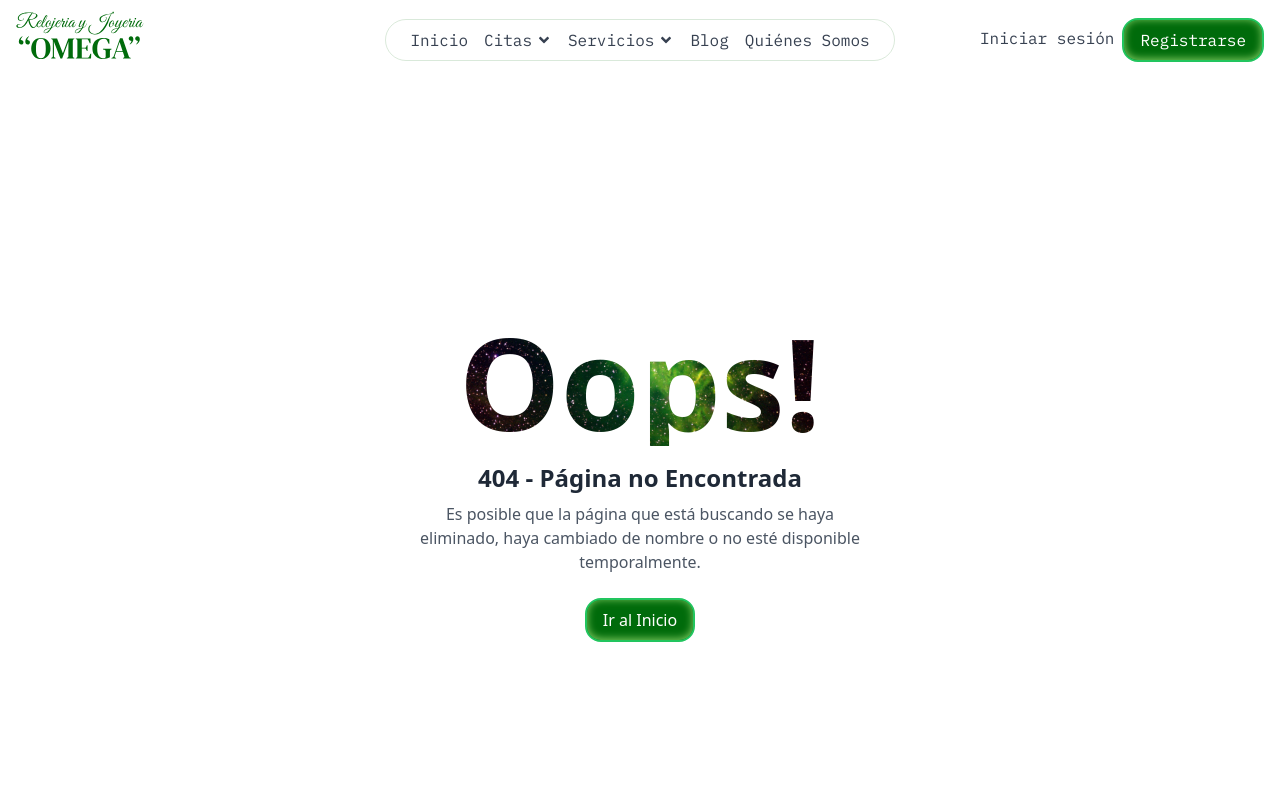
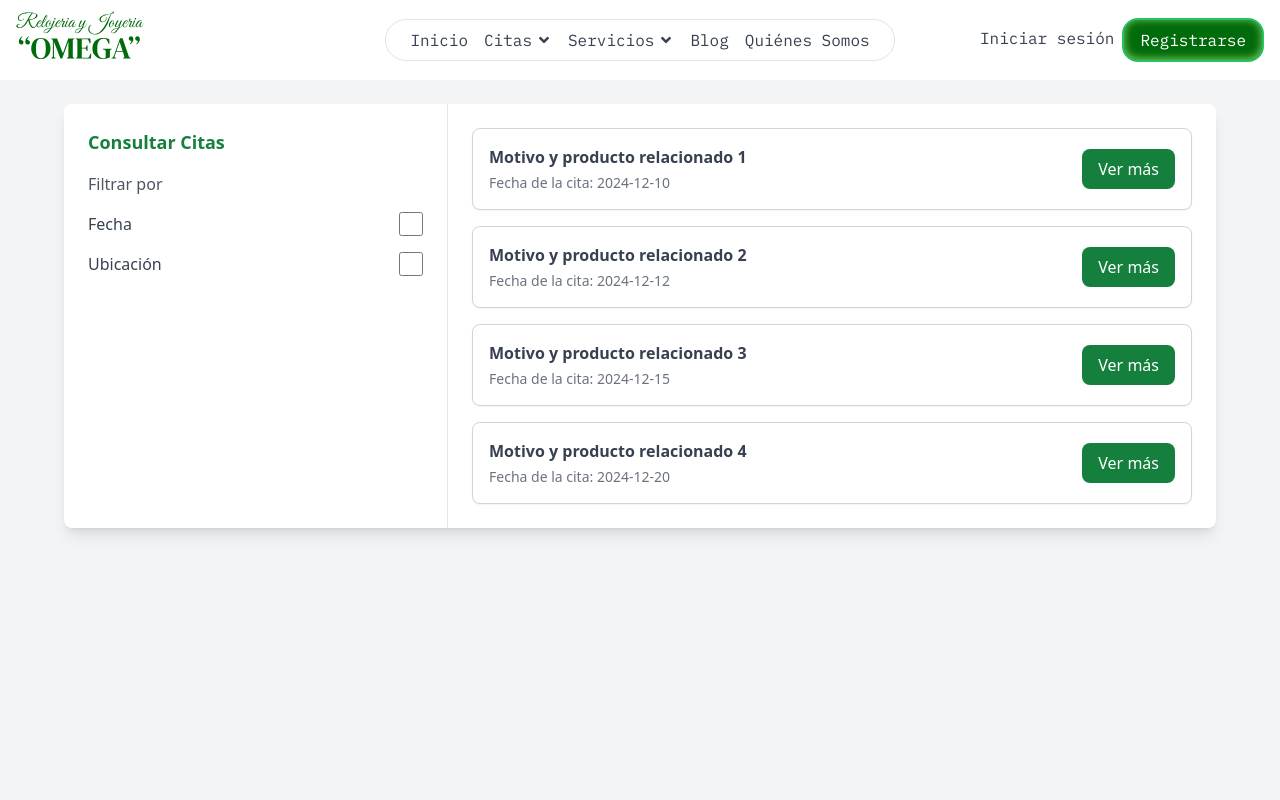
Before and after one commit to Fran-SL/Omega-front, a React (Vite) app: page /ver-cita in a window 1280 px wide. Shown: the top 800 px of the page. Built offline with nearby package versions, Linux system fonts and the light colour scheme.

Commit message:
se agrego ver-citas
ver_citas incluye, actualizar cita y cancelar cita. Falta implementar la api-rest

```diff
--- a/src/App.jsx
+++ b/src/App.jsx
@@ -12,6 +12,7 @@ import FAQ from './pages/Faq';
 import NotFoundPage from './pages/404'; // Importa el componente NotFoundPage
 
 import AgendarCita from './pages/agendar_cita';
+import VerCitas from './pages/ver_citas';
 
 function Layout({ children }) {
   const location = useLocation();
@@ -40,6 +41,7 @@ function App() {
             <Route path="/register" element={<Register />} />
             <Route path="/faq" element={<FAQ />} />
             <Route path="/agendar-cita" element={<AgendarCita/>}/>
+            <Route path="/ver-cita" element={<VerCitas/>}/>
             <Route
               path="/profile"
               element={
--- a/src/components/NavigationLinks.jsx
+++ b/src/components/NavigationLinks.jsx
@@ -41,7 +41,7 @@ const NavigationLinks = () => {
         {isCitasOpen && (
           <div className="absolute top-full mt-2 bg-white/90 backdrop-blur-md border border-sgreen/10 rounded-b-2xl shadow-lg w-auto text-gray-700">
             <Link to="/agendar-cita" className="block px-4 py-2 hover:text-sgreen rounded-t-md">Agendar Cita</Link>
-            <Link to="/citas/historial" className="block px-4 py-2 hover:text-sgreen rounded-b-md">Historial</Link>
+            <Link to="/ver-cita" className="block px-4 py-2 hover:text-sgreen rounded-b-md">Ver Citas</Link>
           </div>
         )}
       </div>
--- a/src/pages/agendar_cita.jsx
+++ b/src/pages/agendar_cita.jsx
@@ -5,9 +5,53 @@ const AgendaCitas = () => {
   const [fecha, setFecha] = useState("");
   const [hora, setHora] = useState("");
   const [descripcion, setDescripcion] = useState("");
+  const [loading, setLoading] = useState(false); // Para manejar el estado de carga
 
-  const handleAgendar = () => {
-    alert(`Cita agendada para ${fecha} a las ${hora} para el servicio ${servicio}.`);
+  const handleAgendar = async () => {
+    if (!servicio || !fecha || !hora || !descripcion) {
+      alert("Por favor, completa todos los campos.");
+      return;
+    }
+
+    // Combinar fecha y hora para el formato ISO
+    const fechaHora = new Date(`${fecha}T${hora.split(" ")[0]}`).toISOString();
+
+    const data = {
+      fecha_hora: fechaHora,
+      servicio_id: parseInt(servicio), // Asegúrate de que `servicio` sea un ID numérico
+      estado_id: 1, // Estado inicial, puedes cambiar esto si lo necesitas
+      notas: descripcion,
+    };
+
+    try {
+      setLoading(true);
+      const response = await fetch("http://localhost:4000/citas", {
+        method: "POST",
+        headers: {
+          "Content-Type": "application/json",
+        },
+        body: JSON.stringify(data),
+      });
+
+      if (response.ok) {
+        const result = await response.json();
+        alert("Cita agendada correctamente.");
+        console.log(result);
+        // Reiniciar formulario
+        setServicio("");
+        setFecha("");
+        setHora("");
+        setDescripcion("");
+      } else {
+        const error = await response.json();
+        alert(`Error al agendar cita: ${error.message}`);
+      }
+    } catch (error) {
+      console.error("Error:", error);
+      alert("Ocurrió un error al agendar la cita. Intenta nuevamente.");
+    } finally {
+      setLoading(false);
+    }
   };
 
   return (
@@ -17,9 +61,12 @@ const AgendaCitas = () => {
         <div className="flex flex-col lg:flex-row space-y-6 lg:space-y-0 lg:space-x-6">
           {/* Información de la cita */}
           <div className="flex-1 border-r border-gray-300 pr-4">
-            <h2 className="text-lg font-semibold text-green-600 mb-4">Selecciona una fecha y hora</h2>
+            <h2 className="text-lg font-semibold text-green-600 mb-4">
+              Selecciona una fecha y hora
+            </h2>
             <p className="text-gray-600">
-              Selecciona una fecha y hora para agendar tu cita de mantenimiento o reparación.
+              Selecciona una fecha y hora para agendar tu cita de mantenimiento
+              o reparación.
             </p>
           </div>
 
@@ -28,49 +75,58 @@ const AgendaCitas = () => {
             <div className="space-y-4">
               {/* Servicio */}
               <div>
-                <label className="block text-sm font-medium text-gray-700">Servicio</label>
+                <label className="block text-sm font-medium text-gray-700">
+                  Servicio
+                </label>
                 <select
                   value={servicio}
                   onChange={(e) => setServicio(e.target.value)}
                   className="w-full border-gray-300 rounded-lg shadow-sm focus:ring-green-500 focus:border-green-500"
                 >
                   <option value="">Selecciona un servicio</option>
-                  <option value="Consulta">Consulta</option>
-                  <option value="Reparación">Reparación</option>
-                  <option value="Mantenimiento">Mantenimiento</option>
+                  <option value="1">Consulta</option>
+                  <option value="2">Reparación</option>
+                  <option value="3">Mantenimiento</option>
                 </select>
               </div>
 
               {/* Fecha */}
               <div>
-                <label className="block text-sm font-medium text-gray-700">Fecha</label>
+                <label className="block text-sm font-medium text-gray-700">
+                  Fecha
+                </label>
                 <input
                   type="date"
                   value={fecha}
                   onChange={(e) => setFecha(e.target.value)}
-                  className="w-full border-gray-300 rounded-lg shadow-sm focus:ring-green-500 focus:border-green-500"
+                  className="w-full border-gray-300 rounded-lg shadow-sm focus:ring-green-500
+                  focus:border-green-500"
                 />
               </div>
 
               {/* Hora */}
               <div>
-                <label className="block text-sm font-medium text-gray-700">Hora</label>
+                <label className="block text-sm font-medium text-gray-700">
+                  Hora
+                </label>
                 <select
                   value={hora}
                   onChange={(e) => setHora(e.target.value)}
                   className="w-full border-gray-300 rounded-lg shadow-sm focus:ring-green-500 focus:border-green-500"
                 >
                   <option value="">Selecciona una hora</option>
-                  <option value="9:00 am - 9:30 am">9:00 am - 9:30 am</option>
-                  <option value="9:30 am - 10:00 am">9:30 am - 10:00 am</option>
-                  <option value="10:00 am - 10:30 am">10:00 am - 10:30 am</option>
-                  <option value="10:30 am - 11:00 am">10:30 am - 11:00 am</option>
+                  <option value="09:00:00">9:00 am - 9:30 am</option>
+                  <option value="09:30:00">9:30 am - 10:00 am</option>
+                  <option value="10:00:00">10:00 am - 10:30 am</option>
+                  <option value="10:30:00">10:30 am - 11:00 am</option>
                 </select>
               </div>
 
               {/* Descripción */}
               <div>
-                <label className="block text-sm font-medium text-gray-700">Descripción</label>
+                <label className="block text-sm font-medium text-gray-700">
+                  Descripción
+                </label>
                 <textarea
                   value={descripcion}
                   onChange={(e) => setDescripcion(e.target.value)}
@@ -84,9 +140,14 @@ const AgendaCitas = () => {
               <div className="text-right">
                 <button
                   onClick={handleAgendar}
-                  className="bg-green-700 text-white py-2 px-4 rounded-lg shadow-md hover:bg-green-800 transition"
+                  className={`${
+                    loading
+                      ? "bg-gray-500 cursor-not-allowed"
+                      : "bg-green-700 hover:bg-green-800"
+                  } text-white py-2 px-4 rounded-lg shadow-md transition`}
+                  disabled={loading}
                 >
-                  Agendar
+                  {loading ? "Agendando..." : "Agendar"}
                 </button>
               </div>
             </div>
--- /dev/null
+++ b/src/pages/ver_citas.jsx
@@ -0,0 +1,176 @@
+import React, { useState } from "react";
+
+const ConsultarCitas = () => {
+  const [filtroFecha, setFiltroFecha] = useState(false);
+  const [filtroUbicacion, setFiltroUbicacion] = useState(false);
+  const [citaSeleccionada, setCitaSeleccionada] = useState(null);
+  const [mostrarConfirmacion, setMostrarConfirmacion] = useState(false);
+
+  // Datos de ejemplo para las citas
+  const citas = [
+    { id: 1, descripcion: "Motivo y producto relacionado 1", fecha: "2024-12-10", hora: "9:30 am" },
+    { id: 2, descripcion: "Motivo y producto relacionado 2", fecha: "2024-12-12", hora: "11:00 am" },
+    { id: 3, descripcion: "Motivo y producto relacionado 3", fecha: "2024-12-15", hora: "2:00 pm" },
+    { id: 4, descripcion: "Motivo y producto relacionado 4", fecha: "2024-12-20", hora: "4:00 pm" },
+  ];
+
+  const abrirModal = (cita) => {
+    setCitaSeleccionada(cita);
+  };
+
+  const cerrarModal = () => {
+    setCitaSeleccionada(null);
+  };
+
+  const mostrarModalConfirmacion = () => {
+    setMostrarConfirmacion(true);
+  };
+
+  const cerrarModalConfirmacion = () => {
+    setMostrarConfirmacion(false);
+  };
+
+  const cancelarCita = () => {
+    alert(`La cita con el servicio "${citaSeleccionada.descripcion}" ha sido cancelada.`);
+    setMostrarConfirmacion(false);
+    cerrarModal();
+  };
+
+  return (
+    <div className="flex justify-center items-start h-screen bg-gray-100 p-6">
+      <div className="bg-white rounded-lg shadow-lg flex w-full max-w-6xl">
+        {/* Barra lateral de filtros */}
+        <div className="w-1/3 border-r p-6">
+          <h2 className="text-lg font-bold text-green-700 mb-4">Consultar Citas</h2>
+          <p className="text-gray-600 mb-4">Filtrar por</p>
+          <div className="space-y-4">
+            <div className="flex items-center justify-between">
+              <label className="flex items-center space-x-2">
+                <span className="text-gray-700">Fecha</span>
+              </label>
+              <input
+                type="checkbox"
+                checked={filtroFecha}
+                onChange={() => setFiltroFecha(!filtroFecha)}
+                className="w-6 h-6 text-green-600 border-gray-300 rounded focus:ring-green-500"
+              />
+            </div>
+            <div className="flex items-center justify-between">
+              <label className="flex items-center space-x-2">
+                <span className="text-gray-700">Ubicación</span>
+              </label>
+              <input
+                type="checkbox"
+                checked={filtroUbicacion}
+                onChange={() => setFiltroUbicacion(!filtroUbicacion)}
+                className="w-6 h-6 text-green-600 border-gray-300 rounded focus:ring-green-500"
+              />
+            </div>
+          </div>
+        </div>
+
+        {/* Lista de citas */}
+        <div className="flex-1 p-6">
+          <div className="space-y-4">
+            {citas.map((cita) => (
+              <div
+                key={cita.id}
+                className="bg-white shadow-sm rounded-lg p-4 flex items-center justify-between border border-gray-300"
+              >
+                <div>
+                  <p className="text-gray-700 font-semibold mb-1">{cita.descripcion}</p>
+                  <p className="text-sm text-gray-500">Fecha de la cita: {cita.fecha}</p>
+                </div>
+                <button
+                  onClick={() => abrirModal(cita)}
+                  className="bg-green-700 text-white py-2 px-4 rounded-lg hover:bg-green-800 transition"
+                >
+                  Ver más
+                </button>
+              </div>
+            ))}
+          </div>
+        </div>
+      </div>
+
+      {/* Modal principal */}
+      {citaSeleccionada && !mostrarConfirmacion && (
+        <div className="fixed inset-0 bg-black bg-opacity-50 flex justify-center items-center">
+          <div className="bg-white rounded-lg shadow-lg p-6 w-96">
+            <h2 className="text-xl font-bold text-green-700 mb-4 text-center">Cita</h2>
+            <div className="mb-4">
+              <p className="text-gray-600 font-semibold">Servicio</p>
+              <input
+                type="text"
+                value={citaSeleccionada.descripcion}
+                readOnly
+                className="w-full border rounded-lg p-2 mt-1"
+              />
+            </div>
+            <div className="mb-4">
+              <p className="text-gray-600 font-semibold">Fecha</p>
+              <input
+                type="text"
+                value={citaSeleccionada.fecha}
+                readOnly
+                className="w-full border rounded-lg p-2 mt-1"
+              />
+            </div>
+            <div className="mb-4">
+              <p className="text-gray-600 font-semibold">Hora</p>
+              <input
+                type="text"
+                value={citaSeleccionada.hora}
+                readOnly
+                className="w-full border rounded-lg p-2 mt-1"
+              />
+            </div>
+            <div className="flex justify-between">
+              <button
+                onClick={mostrarModalConfirmacion}
+                className="bg-white border border-green-700 text-green-700 py-2 px-4 rounded-lg hover:bg-green-100"
+              >
+                Cancelar cita
+              </button>
+              <button
+                onClick={cerrarModal}
+                className="bg-green-700 text-white py-2 px-4 rounded-lg hover:bg-green-800"
+              >
+                Modificar
+              </button>
+            </div>
+          </div>
+        </div>
+      )}
+
+      {/* Modal de confirmación */}
+      {mostrarConfirmacion && (
+        <div className="fixed inset-0 bg-black bg-opacity-50 flex justify-center items-center">
+          <div className="bg-white rounded-lg shadow-lg p-6 w-96">
+            <h2 className="text-xl font-bold text-green-700 mb-4 text-center">Cancelar Cita</h2>
+            <p className="text-gray-600 text-center mb-4">
+              ¿Desea cancelar su cita? <br />
+              Tenga en cuenta que esta decisión no se puede revertir.
+            </p>
+            <div className="flex justify-between">
+              <button
+                onClick={cerrarModalConfirmacion}
+                className="bg-white border border-green-700 text-green-700 py-2 px-4 rounded-lg hover:bg-green-100"
+              >
+                Cancelar
+              </button>
+              <button
+                onClick={cancelarCita}
+                className="bg-green-700 text-white py-2 px-4 rounded-lg hover:bg-green-800"
+              >
+                Aceptar
+              </button>
+            </div>
+          </div>
+        </div>
+      )}
+    </div>
+  );
+};
+
+export default ConsultarCitas;
```
